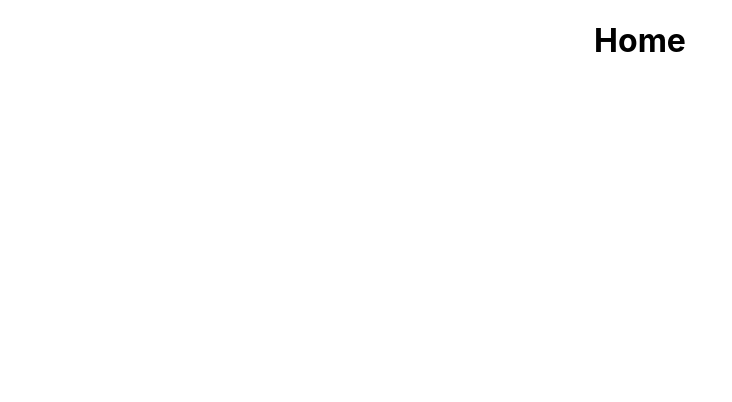
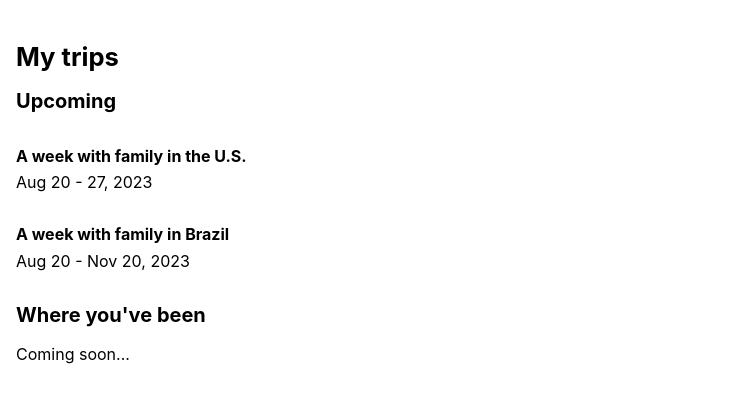
Before and after one commit to gustavotorresds/trip-planner-app, a React (Create React App) app: page / in a window 1280 px wide. Shown: the top 402 px of the page, without its empty margins (0-732 px from the left). Built offline with nearby package versions, Linux system fonts and the light colour scheme.

Commit message:
Add basic elements of home page -- headers and trip cards

```diff
--- a/src/App.css
+++ b/src/App.css
@@ -1,5 +1,5 @@
 .App {
-  text-align: center;
+
 }
 
 .App-logo {
--- a/src/assets/app.css
+++ b/src/assets/app.css
@@ -1,3 +1,38 @@
+h1 {
+  font-size: 1.6em;
+}
+
+h2 {
+  font-size: 1.25em;
+}
+
+p {
+  font-size: 1em;
+}
+
+.page {
+  padding: 1em;
+}
+
+.home {
+  padding-top: 1.5em;
+}
+
+.trip-card {
+  padding-top: 1em;
+  padding-bottom: 1em;
+}
+
+.trip-title {
+  font-weight: bold;
+  font-size: 1em;
+  margin-bottom: 0.4em;
+}
+
+.trip-dates {
+  font-size: 1em;
+}
+
 .home {
 
 }
--- a/src/pages/Home/index.js
+++ b/src/pages/Home/index.js
@@ -1,9 +1,53 @@
 import '../../assets/app.css';
+import { tripDateString } from '../../utils';
+
+const trips = [
+    {
+      title: 'A week with family in the U.S.',
+      startDate: '2023-08-20',
+      endDate: '2023-08-27',
+      cityFrom: 'São Paulo',
+      destinationCities: [
+          { city: 'Miami', numberOfDays: 4 },
+          { city: 'San Francisco', numberOfDays: 3 }
+      ],
+      numberOfPeople: 4,
+    },
+    {
+      title: 'A week with family in Brazil',
+      startDate: '2023-08-20',
+      endDate: '2023-11-20',
+      cityFrom: 'San Francisco',
+      destinationCities: [
+          { city: 'São Paulo', numberOfDays: 4 },
+          { city: 'Rio de Janeiro', numberOfDays: 3 }
+      ],
+      numberOfPeople: 1,
+    },
+  ];
 
 function Home() {
   return (
-      <div className="home">
-        <h1 className="h1">Home</h1>
+      <div className="page home">
+        <h1>My trips</h1>
+
+        <div className="upcoming">
+          <h2>Upcoming</h2>
+
+          <div className="trips-container">
+            {trips.map((trip, index) =>
+              <div className="trip-card">
+                <div className="trip-title">{trip.title}</div>
+                <div className="trip-dates">{tripDateString(trip)}</div>
+              </div>
+            )}
+          </div>
+        </div>
+
+        <div className="past">
+          <h2>Where you've been</h2>
+          <p>Coming soon...</p>
+        </div>
       </div>
   );
 }
--- /dev/null
+++ b/src/utils/index.js
@@ -0,0 +1,34 @@
+// TODO: bug on the date displayed, off by one probably due to timezone
+
+export const tripDateString = ({ startDate, endDate }) => {
+  const startDateJS = new Date(startDate);
+  const endDateJS = new Date(endDate);
+
+  const startDay = startDateJS.getDate();
+  const startMonth = startDateJS.toLocaleString('default', { month: 'short' });
+  const startYear = startDateJS.getFullYear();
+
+  const endDay = endDateJS.getDate();
+  const endMonth = endDateJS.toLocaleString('default', { month: 'short' });
+  const endYear = endDateJS.getFullYear();
+
+  if (startYear !== endYear) {
+    return `${startMonth} ${startDay}, ${startYear} - ${endMonth} ${endDay}, ${endYear}`
+  } else if (startMonth !== endMonth) {
+    return `${startMonth} ${startDay} - ${endMonth} ${endDay}, ${startYear}`
+  }
+
+  return `${startMonth} ${startDay} - ${endDay}, ${startYear}`
+}
+
+export const numberOfPeopleString = ({ numberOfPeople }) => {
+  return `${numberOfPeople} ${numberOfPeople > 1 ? 'people' : 'person'}`
+}
+
+export const destinationCitiesString = ({ destinationCities }) => {
+  return destinationCities.map((dC) => dC.city).join(', ');
+}
+
+export const cityFromString = ({ cityFrom }) => {
+  return cityFrom;
+}
```
